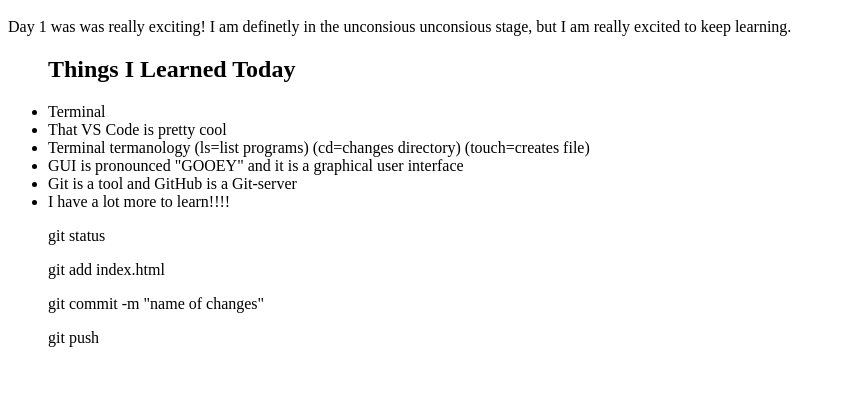
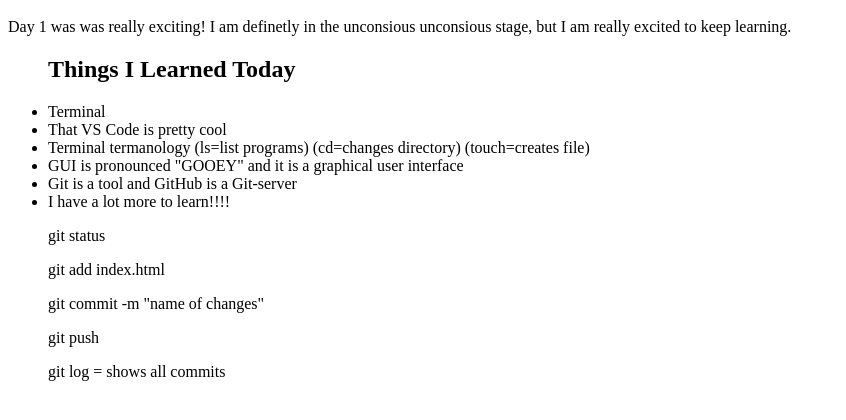
Before and after one commit to SaraRandolph/my-first-project, a plain HTML site: page index.html in a window 1280 px wide. Shown: the part 48-468 px from the top of the page, without its empty margins (0-846 px from the left). Drawn offline with Linux system fonts and the light colour scheme.

Commit message:
actual final test

```diff
--- a/index.html
+++ b/index.html
@@ -21,6 +21,7 @@
         <p>git commit -m "name of changes"</p>
         <p>git push</p>
 
+        <p>git log = shows all commits</p>
     </ul>
 
 
```
